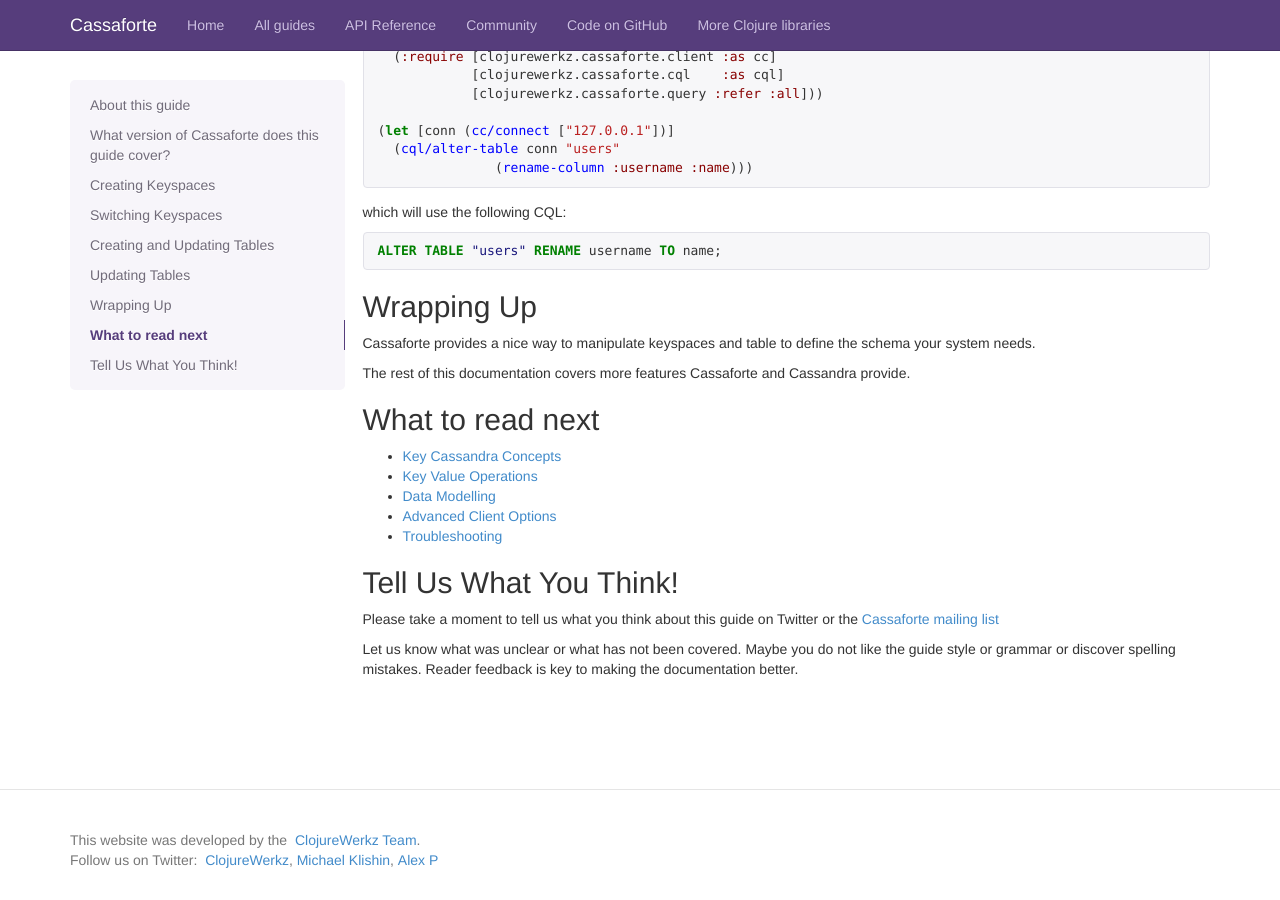
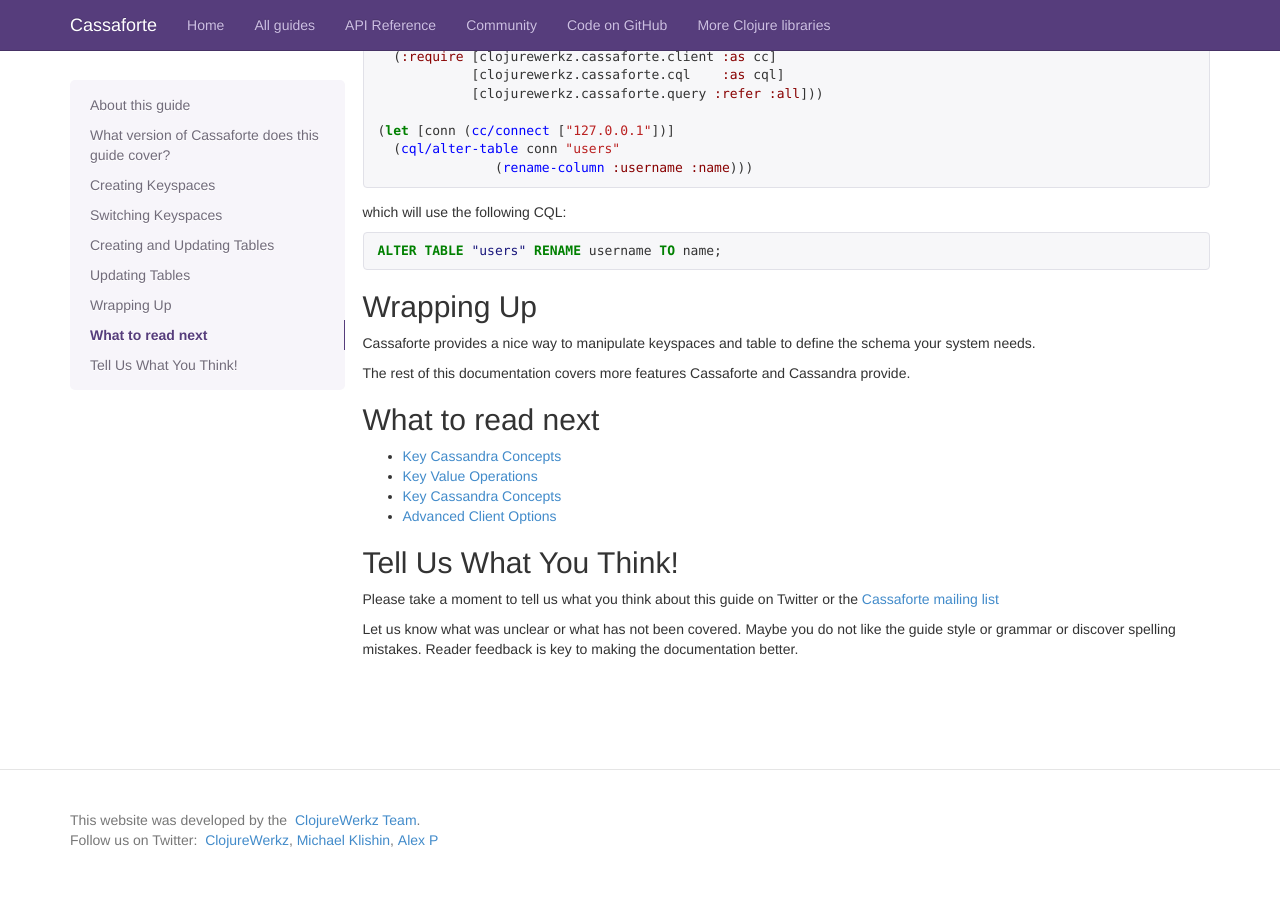
Before and after one commit to clojurewerkz/cassaforte.docs, a Jekyll site: the page built from articles/schema_operations.md, in a window 1280 px wide and 900 px high, scrolled down 2721 px. Built offline with Jekyll 4.4.1, drawn with Linux system fonts in a browser that asks for light colours; some web fonts are replaced; Markdown is read by kramdown in place of the engine named in the settings.

Commit message:
Update What to Read Next sections

```diff
--- a/articles/schema_operations.md
+++ b/articles/schema_operations.md
@@ -205,6 +205,5 @@ Cassandra provide.
 
   * [Key Cassandra Concepts](/articles/cassandra_concepts.html)
   * [Key Value Operations](/articles/kv.html)
-  * [Data Modelling](/articles/data_modelling.html)
+  * [Key Cassandra Concepts](/articles/cassandra_concepts.html)
   * [Advanced Client Options](/articles/advanced_client_options.html)
-  * [Troubleshooting](/articles/troubleshooting.html)
```
Also changed, not shown: articles/getting_started.md (+0 -2 lines), articles/kv.md (+0 -1 lines).
